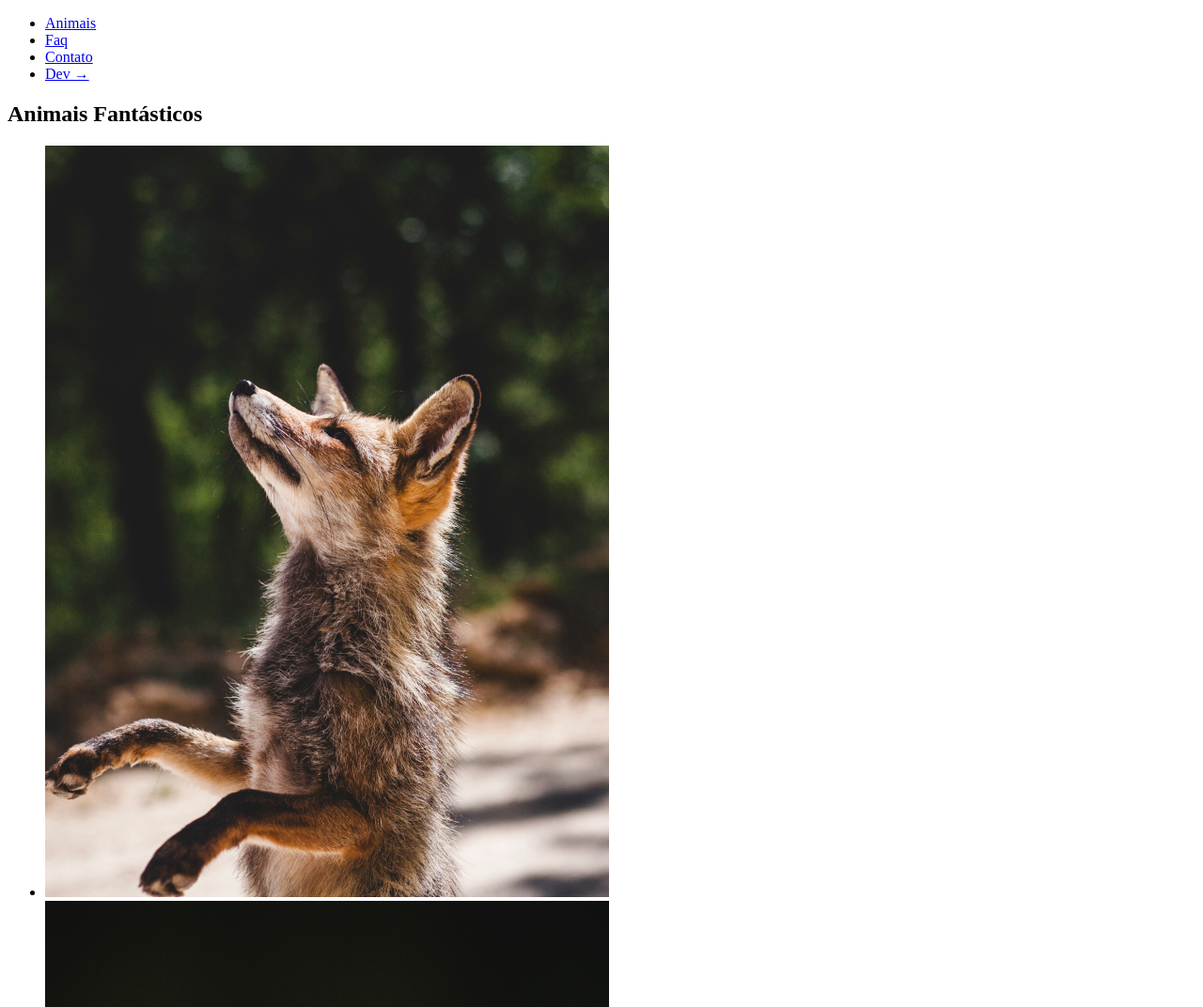
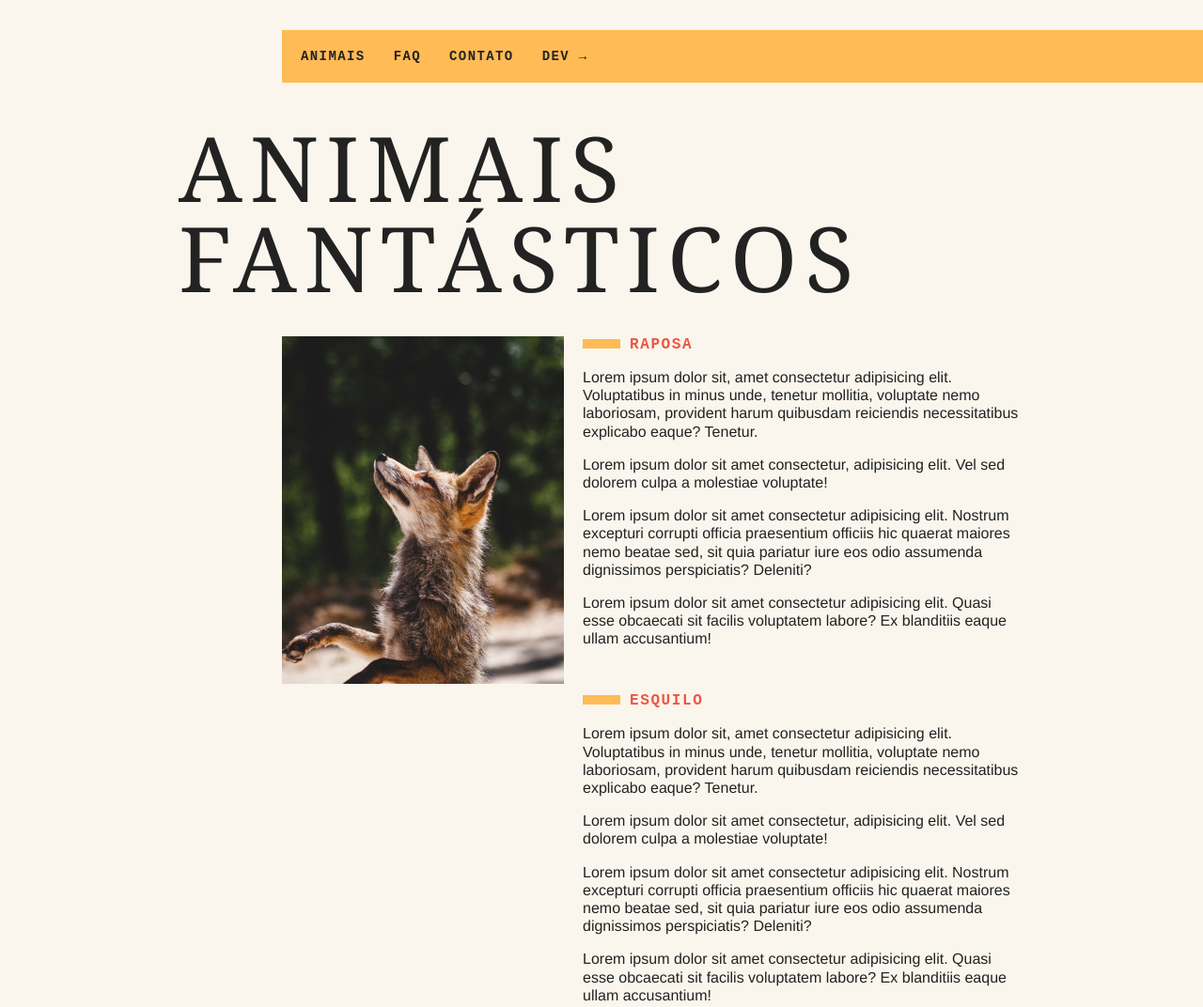
Before and after one commit to tat1roliv/AnimaisFantasticos, a plain HTML site: page index.html in a window 1280 px wide. Shown: the top 1072 px of the page at 94% size. Drawn offline with Linux system fonts and the light colour scheme.

Commit message:
css menu + main section

```diff
--- a/assets/css/style.css
+++ b/assets/css/style.css
@@ -0,0 +1,133 @@
+/*reset*/
+
+*{
+    margin: 0;
+    padding: 0;
+    box-sizing: border-box;
+}
+
+img{
+    display: block;
+    max-width: 100%;
+}
+
+ul{
+    list-style: none;
+}
+a{
+    text-decoration: none;
+}
+
+/*  general */
+
+body {
+    background: #faf6ed;
+    color: #222;
+    -webkit-font-smoothing: antialiased;
+    display:grid;
+    grid-template-columns: 1fr 120px minmax(300px, 800px) 1fr;
+}
+
+/*  menu  */
+.menu {
+    grid-column: 3 / 5;
+    margin-top: 2rem;
+    margin-bottom:2rem;
+    background: #FB5;
+}
+
+.menu ul{
+    display:flex;
+    flex-wrap: wrap;
+    padding:10px;
+}
+
+.menu li a{
+    display:block;
+    padding:10px;
+    margin-right:10px;
+    color: #222;
+    font-family: monospace;
+    font-weight: bold;
+    text-transform: uppercase;
+    font-size: 0.875rem;
+    letter-spacing: .1em;
+}
+
+/* grid */
+
+.grid-section{
+    grid-column: 2 / 4; /* de 3/5*/
+    width:100%;
+    box-sizing: border-box;
+    padding:10px;
+    display:grid;
+    grid-template-columns: 90px 300px 1fr;
+    grid-gap: 20px;
+    margin-bottom: 4rem;
+}
+
+/* main section */
+
+.titulo{
+    grid-column: 1 / 4 ;
+    font-family: Georgia, 'Times New Roman', Times, serif;
+    text-transform: uppercase;
+    font-weight: 100;
+    font-size: 6rem;
+    line-height: 1;
+    margin-bottom: 1rem;
+    letter-spacing: .5rem;
+}
+
+.animais h2{
+    font-family: monospace;
+    font-size: 1rem;
+    text-transform: uppercase;
+    letter-spacing: .1em;
+    margin-bottom: 1rem;
+    color: #E54;
+}
+
+.animais h2::before{
+    content:"";
+    display: inline-block;
+    width:40px;
+    height:10px;
+    margin-right: 10px;
+    background:#FB5;
+}
+
+.animais p{
+    font-family: Helvetica, sans-serif;
+    line-height: 1.2;
+    margin-bottom: 1rem;
+}
+
+.animais-lista{
+    grid-column:2;
+    height: 370px;
+    overflow-y: scroll;
+}
+
+.animais-lista::-webkit-scrollbar{
+    width:18px;
+}
+
+.animais-lista::-webkit-scrollbar-thumb{
+    background:#FB5;
+    border-left: 4px solid #faf6ed;
+    border-right: 4px solid #faf6ed;
+}
+
+.animais-lista::-webkit-scrollbar-track{
+    background:#faf6ed;
+}
+
+.animais-descricao{
+    grid-column:3;
+}
+
+.animais-descricao section{
+    margin-bottom: 3rem;
+}
--- a/index.html
+++ b/index.html
@@ -20,7 +20,7 @@
 
     <section class="grid-section animais" id="animais">
         <h1 class="titulo">Animais Fantásticos</h1>
-        <ul>
+        <ul class="animais-lista">
             <li><img src="assets/img/imagem1.jpg" alt="animal"></li>
             <li><img src="assets/img/imagem2.jpg" alt="animal"></li>
             <li><img src="assets/img/imagem3.jpg" alt="animal"></li>
@@ -116,7 +116,7 @@
         </dl>
     </section>
 
-    <section class="grid-section contato" id="ontato">
+    <section class="grid-section contato" id="contato">
         <h1>Contato</h1>
         <div class="mapa"><img src="assets/img/mapa.png" alt="mapa"></div>
         <ul class="dados">
```
